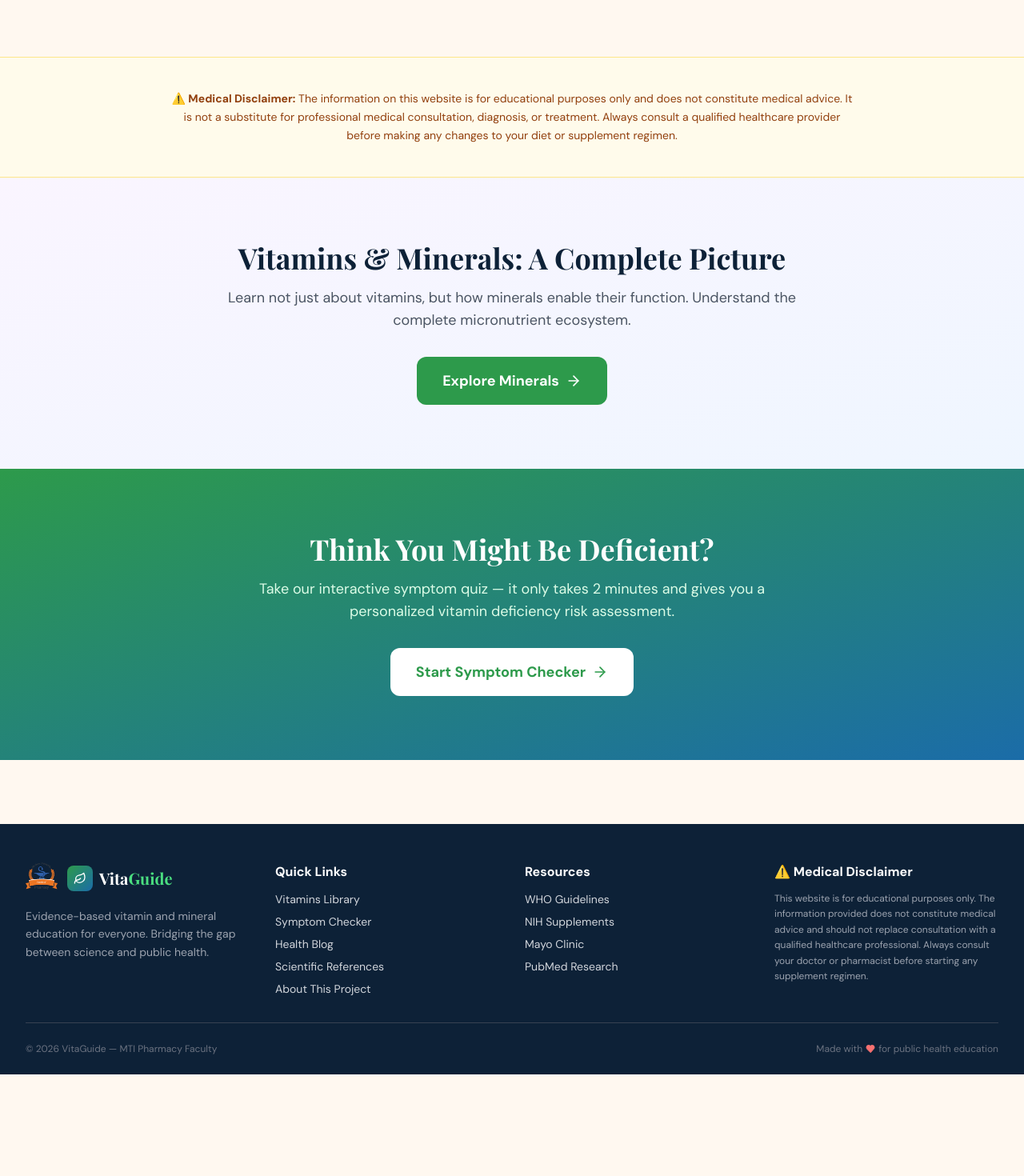
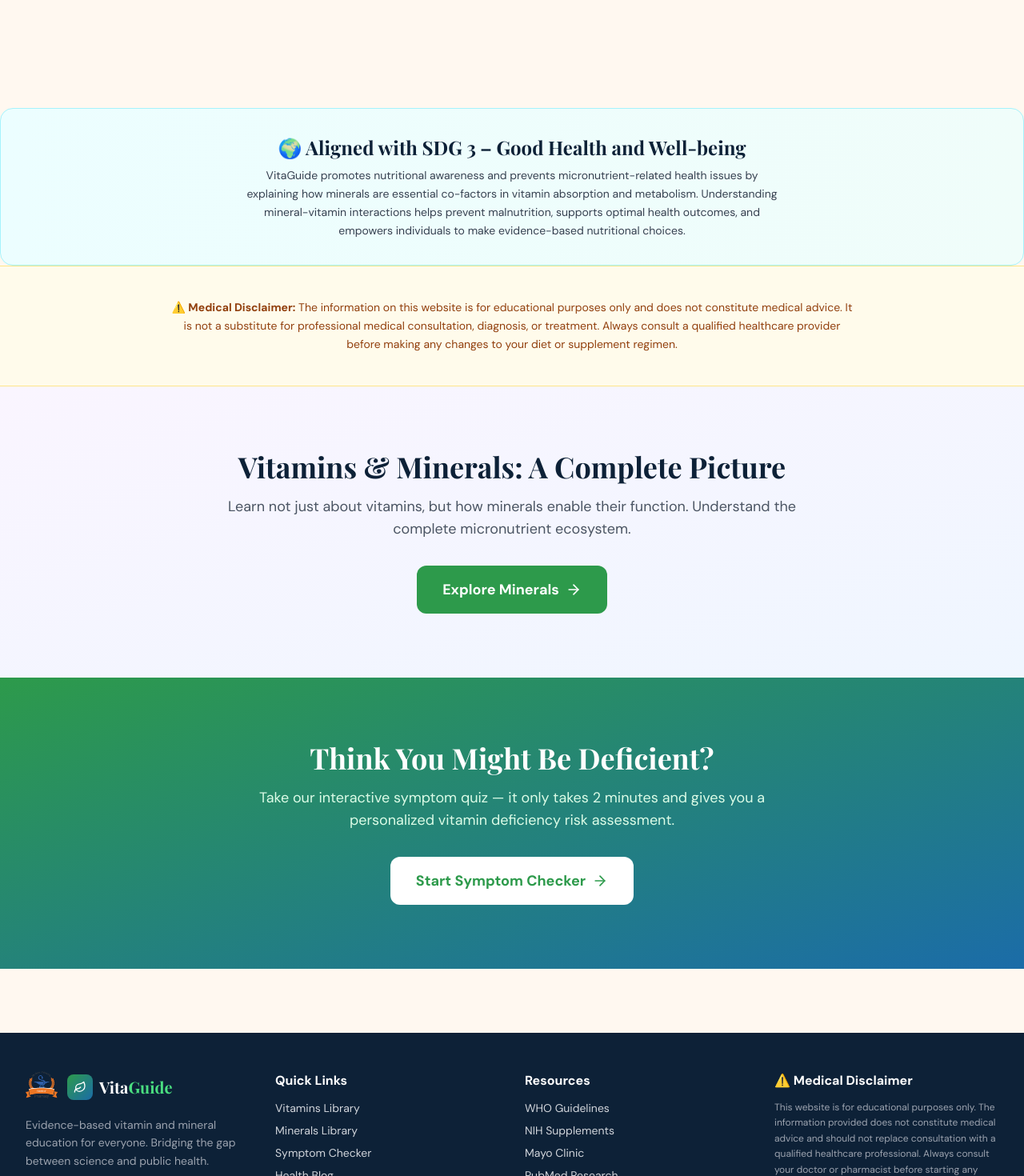
Before and after one commit to Abdelrhman-Ahmed-XD/VitaGuide, a React (Vite) app: page / in a window 1280 px wide. Shown: the part 1660-3130 px from the top of the page at 80% size. Before the commit the page ends 3003 px from the top, so only its background shows below. Built offline with nearby package versions, Linux system fonts and the light colour scheme.

Commit message:
VitaGuide

```diff
--- a/src/components/Footer.jsx
+++ b/src/components/Footer.jsx
@@ -40,6 +40,7 @@ export default function Footer() {
                         <ul className="space-y-2 text-sm">
                             {[
                                 { to: "/home", label: "Vitamins Library" },
+                                { to: "/Minerals", label: "Minerals Library" },
                                 { to: "/diagnosis", label: "Symptom Checker" },
                                 { to: "/blog", label: "Health Blog" },
                                 { to: "/references", label: "Scientific References" },
--- a/src/pages/Landing.jsx
+++ b/src/pages/Landing.jsx
@@ -154,6 +154,17 @@ export default function Landing() {
                 </div>
             </section>
 
+
+            {/* CTA */}
+            {/* SDG 3 Banner */}
+            <div className="mt-16 bg-gradient-to-r from-cyan-50 to-teal-50 border border-cyan-200 rounded-2xl p-8 text-center">
+                <h3 className="font-display text-2xl font-bold text-deep mb-2">
+                    🌍 Aligned with SDG 3 – Good Health and Well-being
+                </h3>
+                <p className="text-gray-700 max-w-2xl mx-auto text-sm leading-relaxed">
+                    VitaGuide promotes nutritional awareness and prevents micronutrient-related health issues by explaining how minerals are essential co-factors in vitamin absorption and metabolism. Understanding mineral-vitamin interactions helps prevent malnutrition, supports optimal health outcomes, and empowers individuals to make evidence-based nutritional choices.
+                </p>
+            </div>
             {/* Disclaimer Banner */}
             <section className="py-10 bg-amber-50 border-y border-amber-200">
                 <div className="max-w-4xl mx-auto px-4 text-center">
@@ -162,9 +173,6 @@ export default function Landing() {
                     </p>
                 </div>
             </section>
-
-            {/* CTA */}
-
             <section className="py-20 bg-gradient-to-br from-purple-50 to-blue-50">
                 <div className="max-w-3xl mx-auto px-4 text-center">
                     <h2 className="font-display text-4xl font-bold text-deep mb-4">
```
